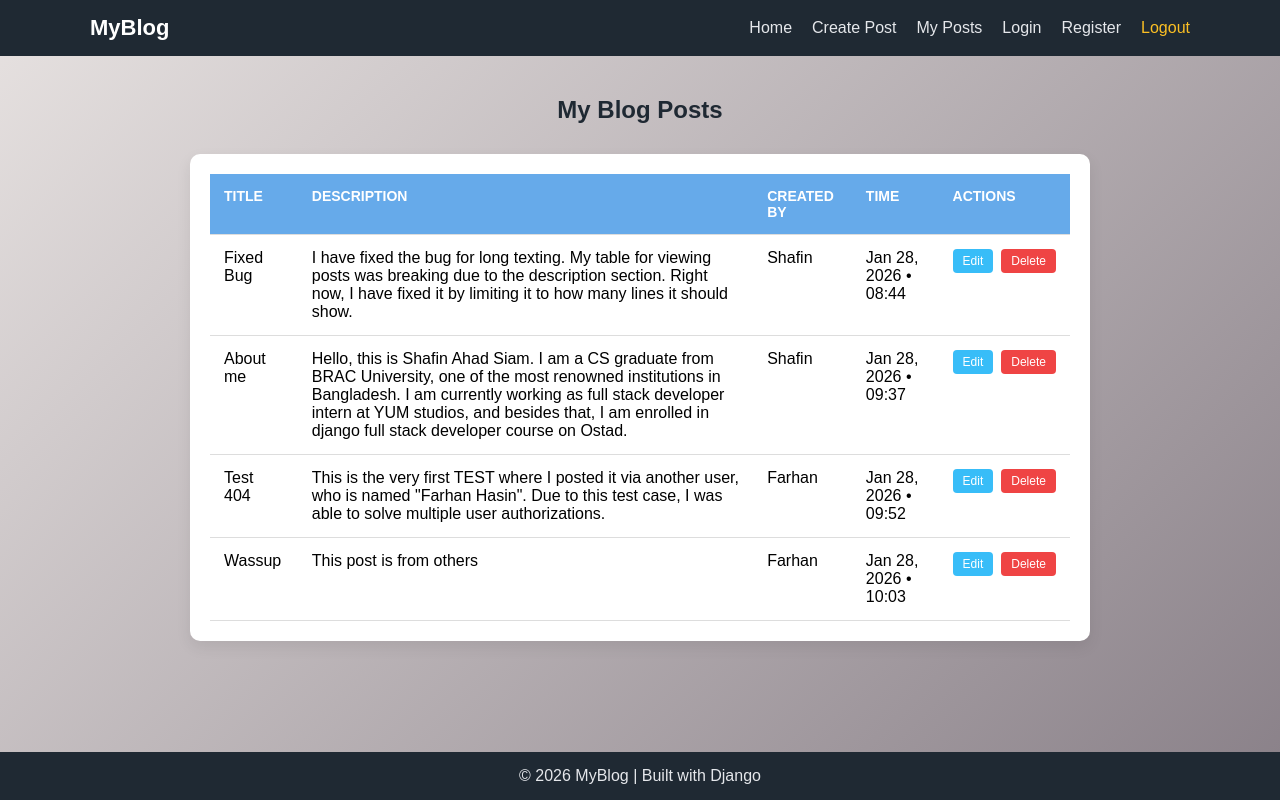
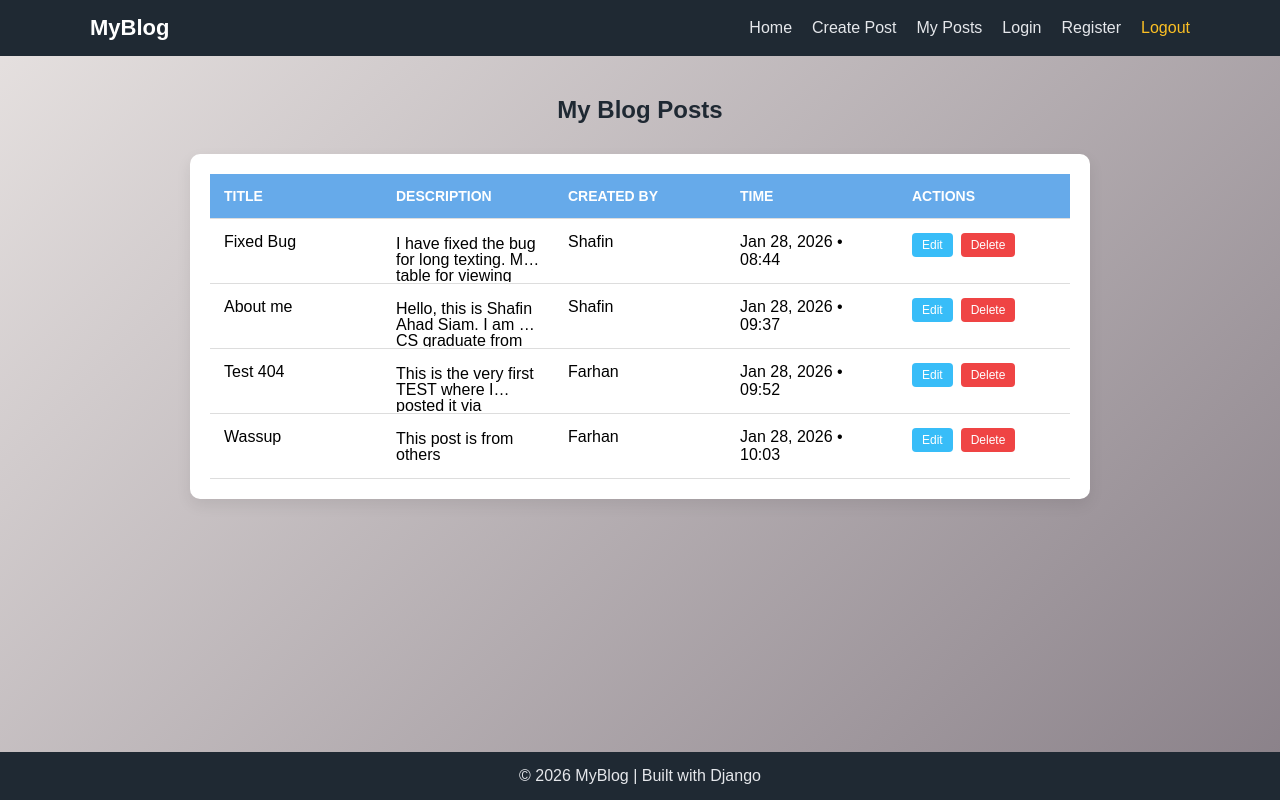
Before and after one commit to Shafin98/Blog-Project, a Django app: template blog/blogapp/templates/posts/my_post.html in a window 1280 px wide. Run offline with Django 5.2, Linux system fonts and the light colour scheme; the template is opened without the code that fills it: values that come from a table or form of the project are taken from there, others are empty; data comes from the database, SQL or seed files in the repository; both versions use the stored data as it was after the commit.

Commit message:
style: fixed a bug in user post table

```diff
--- a/blog/blogapp/templates/posts/my_post.html
+++ b/blog/blogapp/templates/posts/my_post.html
@@ -7,7 +7,6 @@
 
     * {
         box-sizing: border-box;
-        overflow: hidden;
     }
 
     body {
@@ -37,6 +36,7 @@
     table {
         width: 100%;
         border-collapse: collapse;
+        table-layout: fixed;
     }
 
     thead {
@@ -48,6 +48,11 @@
         padding: 14px;
         text-align: left;
         vertical-align: top;
+    }
+
+    td {
+        word-break: break-word;
+        overflow-wrap: anywhere;
     }
 
     th {
@@ -102,6 +107,16 @@
         opacity: 0.85;
     }
 
+    .desc {
+        display: -webkit-box;
+        -webkit-box-orient: vertical;
+        -webkit-line-clamp: 2;
+        overflow: hidden;
+
+
+        line-height: 1;
+    }
+
 </style>
 {% endblock %}
 
@@ -123,7 +138,7 @@
             {% for post in post_list %}
             <tr>
                 <td>{{ post.title }}</td>
-                <td>{{ post.description }}</td>
+                <td class="desc">{{ post.description }}</td>
                 <td>{{ post.created_by.first_name }}</td>
                 <td>{{ post.created_at|date:"M d, Y • H:i" }}</td>
                 <td class="actions">
```
Also changed, not shown: blog/db.sqlite3.
